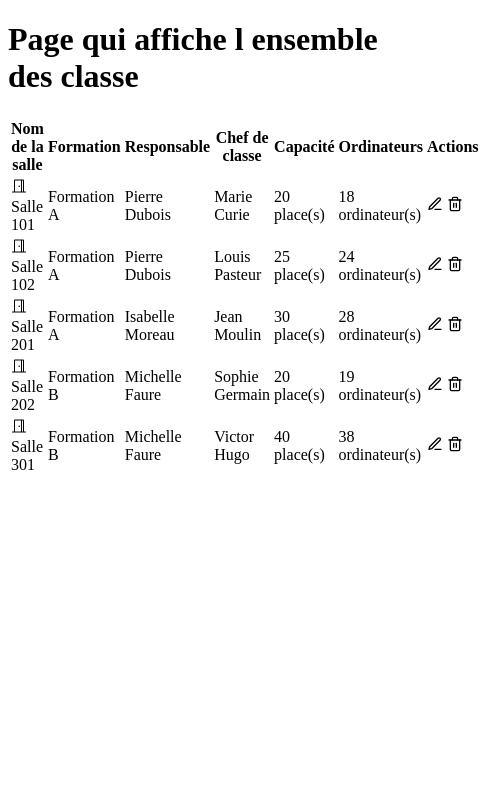
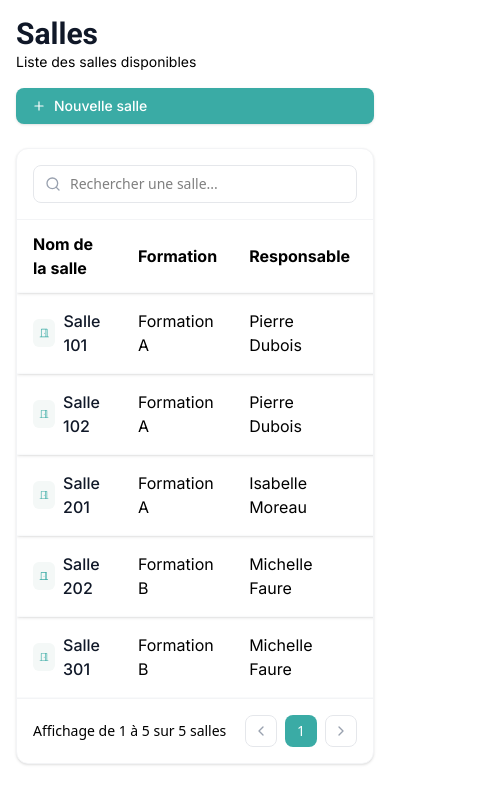
Before and after one commit to Wen360-lab/gestion_emprunt_ordi, a Next.js app: page /salle in a window 390 px wide. Shown: the top 804 px of the page, 482 px wide, since content can reach past the window. Built offline with nearby package versions, Linux system fonts and the light colour scheme.

Commit message:
Création des composants : Header, SearchBar et Pagination et application du responsive sur la page AllSalles

```diff
--- a/app/(dashboard)/salle/page.tsx
+++ b/app/(dashboard)/salle/page.tsx
@@ -1,4 +1,7 @@
 import Table from "@/components/Table"; //On importe le composant Table
+import Header from "@/components/Header";//On importe le composant Header
+import SearchBar from "@/components/SearchBar";//On importe le composant SearchBar
+import Pagination from "@/components/Pagination";//On importe le composant Pagination
 
 //On définit le tableau d'objets que va contenir le composant Table
 const salles = [
@@ -59,9 +62,22 @@ const salles = [
  * @returns
  */
 export default function AllSalles() {
-    return (<>
-        <h1>Page qui affiche l ensemble des classe</h1>
-        <Table salles={ salles } />
+    return (
+		<section className="p-4 sm:p-8">
+			{/* L'entête */}
+			<Header/>
+			{/* La carte blanche qui contient la barre de recherche, le tableau et la pagination */}
+      		<div className="bg-white rounded-xl shadow-sm border border-gray-100">
+       			<div className="p-4 border-b border-gray-100">
+					{/* La barre de recherche */}
+					<SearchBar/>
+				</div>
+				{/* Le tableau */}
+				<Table salles={ salles } />
 
-    </>);
+				{/* Le panneau de pagination */}
+				<Pagination/>
+			</div>
+    	</section>
+	);
 }
--- /dev/null
+++ b/components/Header.tsx
@@ -0,0 +1,23 @@
+//On importe l'icône plus de react-icons
+import { FiPlus } from "react-icons/fi";
+//On importe le style
+import "@/style/globals.css"
+
+//Le composant header de la page Salle : Il est constitué d'un titre (et un sous-titre) à gauche et d'un bouton à droite
+export default function Header() {
+    return (
+        // Le conteneur
+        <div className="flex flex-col sm:flex-row sm:justify-between sm:items-center gap-4 mb-6">
+            {/* La div contenant le titre et sous-titre */}
+            <div>
+                <h1 className="text-3xl font-bold text-gray-900 font-roboto">Salles</h1>
+                <p className="text-sm text-gray-1 font-inter">Liste des salles disponibles</p>
+            </div>
+            {/* Le bouton qui permet d'ajouter une salle */}
+            <button className="flex items-center gap-2 bg-primary shadow hover:opacity-90 text-white px-4 py-2 rounded-lg text-sm font-medium font-inter cursor-pointer">
+                <FiPlus />
+                Nouvelle salle
+            </button>
+        </div>
+    )
+}
--- /dev/null
+++ b/components/Pagination.tsx
@@ -0,0 +1,27 @@
+//On importe les icônes < et > de la bibliothèque react-icons
+import { FiChevronLeft, FiChevronRight } from "react-icons/fi";
+
+//Le composant Pagination : se trouvant tout en bas de la page de visualisation des classes
+export default function Pagination() {
+  return (
+    //Le conteneur principal
+    <div className="flex justify-between items-center p-4 border-t border-gray-100 text-sm text-gray-1">
+      <span>Affichage de 1 à 5 sur 5 salles</span>
+      {/* Le contenaurs des boutons */}
+      <div className="flex items-center gap-2">
+        {/* Le bouton chevron ouvrant */}
+        <button className="w-8 h-8 flex items-center justify-center rounded-lg border border-gray-200 text-gray-400 cursor-pointer">
+          <FiChevronLeft className="w-4 h-4" />
+        </button>
+        {/* Le Bouton indiquant le numéro de la page */}
+        <button className="w-8 h-8 flex items-center justify-center rounded-lg bg-primary text-white font-medium">
+          1
+        </button>
+        {/* Le bouton chevron fermant */}
+        <button className="w-8 h-8 flex items-center justify-center rounded-lg border border-gray-200 text-gray-400 cursor-pointer">
+          <FiChevronRight className="w-4 h-4" />
+        </button>
+      </div>
+    </div>
+  );
+}
--- /dev/null
+++ b/components/SearchBar.tsx
@@ -0,0 +1,18 @@
+//On importe l'icône de loupe/recherche de puis la bibliothèque react-icons
+import { FiSearch } from "react-icons/fi";
+
+//Le composant barre de recherche
+export default function SearchBar() {
+  return (
+    // Le conteneur principal de la barre de recherche
+    <div className="relative max-w-sm">
+      <FiSearch className="absolute left-3 top-1/2 -translate-y-1/2 text-gray-400 w-4 h-4" />
+      {/* Le input  */}
+      <input
+        type="text"
+        placeholder="Rechercher une salle..."
+        className="w-full pl-9 pr-3 py-2 border border-gray-200 rounded-lg text-sm focus:outline-none focus:ring-2 focus:ring-primary"
+      />
+    </div>
+  );
+}
--- a/components/Table.tsx
+++ b/components/Table.tsx
@@ -1,7 +1,11 @@
 
 //On importe les icônes de la bibliothèque react-icon
-import { FiEdit3, FiTrash2, FiPlus} from "react-icons/fi";
+import { FiEdit3, FiTrash2} from "react-icons/fi";
 import { PiDoorOpen } from "react-icons/pi";
+
+//On importe le style
+import "@/style/globals.css"
+import "tailwindcss";
 
 
 //On définit la structure d'une salle
@@ -20,36 +24,49 @@ interface TableProps {
   salles: Salle[];
 }
 
-//Le composant Tableau des salles il prend en paramètre le tableau des objets définis dans ./salle/page.tsx
+//Le composant Tableau des salles: il prend en paramètre le tableau des objets définis dans ./salle/page.tsx
 export default function Table({ salles }: TableProps) {
     return (
-        <table>
+        <div className="overflow-x-auto">
+            <table className="w-full font-inter">
                 <thead>
-                <tr>
-                    <th>Nom de la salle</th>
-                    <th>Formation</th>
-                    <th>Responsable</th>
-                    <th>Chef de classe</th>
-                    <th>Capacité</th>
-                    <th>Ordinateurs</th>
-                    <th>Actions</th>
+                    <tr className="border-b border-gray-50 shadow">
+                        <th className="text-left text-base font-bold text-gray-1 px-4 py-3">Nom de la salle</th>
+                        <th className="text-left text-base font-bold text-gray-1 px-4 py-3">Formation</th>
+                        <th className="text-left text-base font-bold text-gray-1 px-4 py-3">Responsable</th>
+                        <th className="text-left text-base font-bold text-gray-1 px-4 py-3">Chef de classe</th>
+                        <th className="text-left text-base font-bold text-gray-1 px-4 py-3">Capacité</th>
+                        <th className="text-left text-base font-bold text-gray-1 px-4 py-3">Ordinateurs</th>
+                        <th className="text-left text-base font-bold text-gray-1 px-4 py-3">Actions</th>
                     </tr>
                 </thead>
 
                 <tbody>
                     {salles.map((salle) => (
-                <tr key={salle.id}>
-                    <td><PiDoorOpen /> {salle.nom}</td>
-                    <td>{salle.formation}</td>
-                    <td>{salle.responsable}</td>
-                    <td>{salle.chefDeClasse}</td>
-                    <td>{salle.capacite} place(s)</td>
-                    <td>{salle.ordinateurs} ordinateur(s)</td>
-                    <td><FiEdit3 /> <FiTrash2 /></td>
+                    <tr key={salle.id} className="border-b border-gray-50 shadow cursor-pointer hover:bg-gray-50 duration-500">
+                        <td className="px-4 py-4 flex items-center gap-2 font-medium text-gray-900"><PiDoorOpen className="bg-light text-primary p-1.5 rounded-md w-7 h-7"/> {salle.nom}</td>
+                        <td  className="px-4 py-4 text-gray-1">{salle.formation}</td>
+                        <td className="px-4 py-4 text-gray-1">{salle.responsable}</td>
+                        <td className="px-4 py-4 text-gray-1">{salle.chefDeClasse}</td>
+                        <td className="px-4 py-4 text-gray-1">{salle.capacite} place(s)</td>
+                        <td className="px-4 py-4 text-gray-1">{salle.ordinateurs} ordinateur(s)</td>
+                        <td className="px-4 py-4">
+                        <div className="flex gap-2">
+                            {/* Le bouton d'édition/Modification */}
+                            <button className="p-2 rounded-lg bg-gray-50 cursor-pointer hover:bg-gray-100">
+                                <FiEdit3 className="text-gray-1 w-4 h-4" />
+                            </button>
+                            {/* Le bouton de suppresion */}
+                            <button className="p-2 rounded-lg bg-red-50 cursor-pointer hover:bg-red-100">
+                                <FiTrash2 className="text-red-500 w-4 h-4" />
+                            </button>
+                        </div>
+                        </td>
                     </tr>
                 ))}
                 </tbody>
             </table>
+        </div>
 
     );
 }
--- a/style/globals.css
+++ b/style/globals.css
@@ -16,7 +16,7 @@
 @theme inline {
     --color-primary: var(--text-primary);
     --color-light: var(--text-light);
-    --font-gray-1: var(--text-gray-1);
+    --color-gray-1: var(--text-gray-1);
 
     --font-roboto:  "Roboto", sans-serif;
     --font-inter: "Inter", sans-serif;
```
Lines whose indentation alone changed are shown as unchanged.
